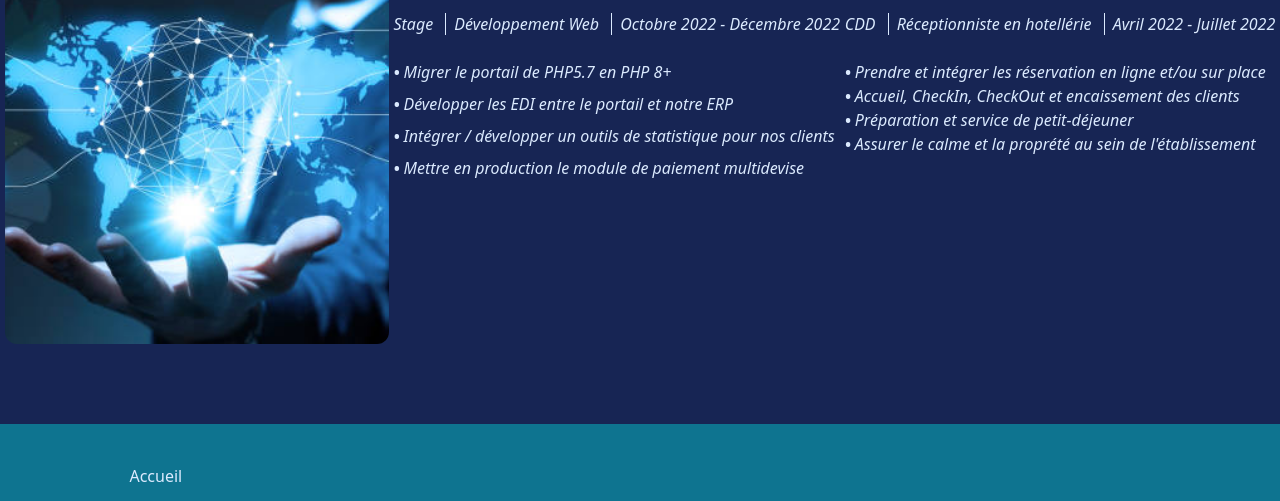
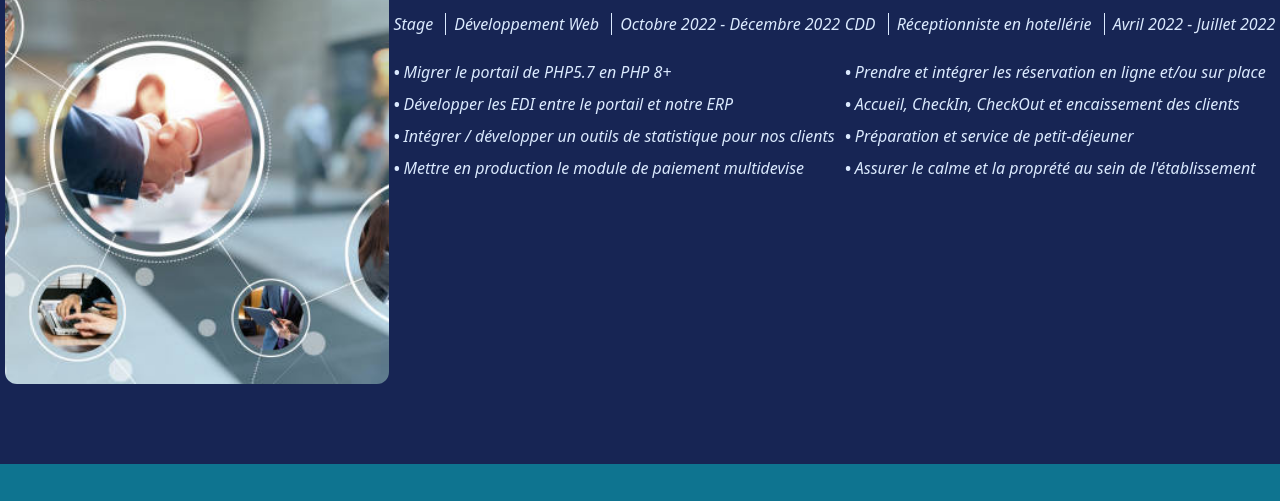
Before and after one commit to AbdouSamathDiouf/Portfolio, a website: page views/experience.html in a window 1280 px wide. Shown: the part 364-865 px from the top of the page. Drawn offline with nearby package versions, Linux system fonts and the light colour scheme; no server answers.

Commit message:
Quelques modifs

```diff
--- a/views/experience.html
+++ b/views/experience.html
@@ -35,7 +35,7 @@
       <h1 class="text-center text-blue-100 font-semibold">Mes expériences</h1>
     </div>
     <div class="flex justify-evenly">
-      <img src="../images/mondePro.jpg" alt="mondePro" class="object-cover w-96 h-[460px] rounded-xl">
+      <img src="../images/affaire.jpg" alt="mondePro" class="object-cover w-96 h-[500px] rounded-xl">
       <div class="flex flex-col gap-3"> <!--Neyret-->
         <img src="../images/logoNeyret.webp" alt="nti" class="rounded-xl object-cover w-64 h-[100px] mx-6 mb-4">
         <h2 class="text-blue-100 font-normal italic">Stage <span class="w-[1px] h-[13px] border-l border-blue-100 mx-2"> </span>
@@ -59,10 +59,10 @@
         </h2>
         <p>
           <ul class="flex flex-col">
-            <li class="text-blue-100 italic"><strong class="mr-1">&bull;</strong>Prendre et intégrer les réservation en ligne et/ou sur place</li>
-            <li class="text-blue-100 italic"><strong class="mr-1">&bull;</strong>Accueil, CheckIn, CheckOut et encaissement des clients</li>
-            <li class="text-blue-100 italic"><strong class="mr-1">&bull;</strong>Préparation et service de petit-déjeuner</li>
-            <li class="text-blue-100 italic"><strong class="mr-1">&bull;</strong>Assurer le calme et la proprété au sein de l'établissement</li>
+            <li class="text-blue-100 italic mb-2"><strong class="mr-1">&bull;</strong>Prendre et intégrer les réservation en ligne et/ou sur place</li>
+            <li class="text-blue-100 italic mb-2"><strong class="mr-1">&bull;</strong>Accueil, CheckIn, CheckOut et encaissement des clients</li>
+            <li class="text-blue-100 italic mb-2"><strong class="mr-1">&bull;</strong>Préparation et service de petit-déjeuner</li>
+            <li class="text-blue-100 italic mb-2"><strong class="mr-1">&bull;</strong>Assurer le calme et la proprété au sein de l'établissement</li>
           </ul>
         </p>
       </div>
```
Also changed, not shown: views/index.html (+3 -3 lines), images/affaire.jpg (added).
